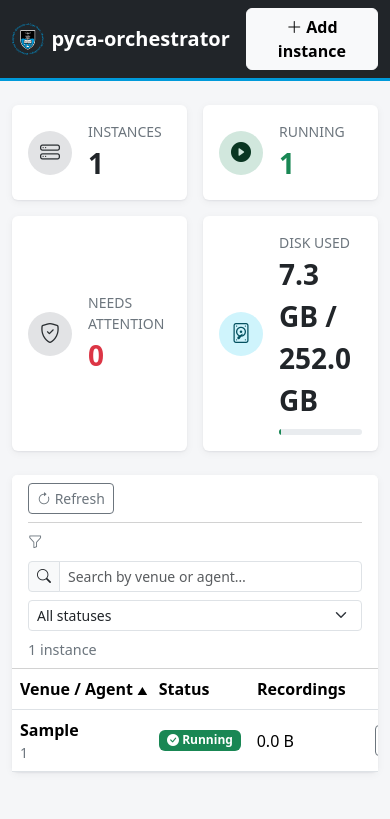
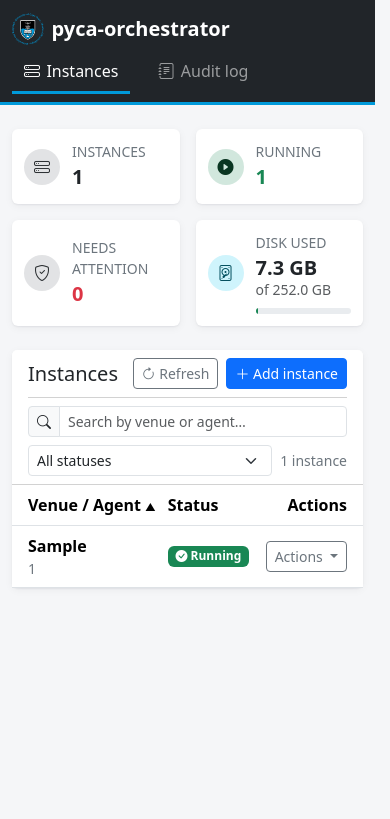
Before and after one commit to cilt-uct/docker-fallback-orchestrator, a FastAPI app: page / in a window 390 px wide. Shown: the top 819 px of the page. Run offline with FastAPI, Linux system fonts and the light colour scheme; tables that the repository leaves empty hold one stand-in row (values such as "Sample post"); some libraries are stand-ins or nearby versions.

Commit message:
Add an audit log page and multi-page navigation to the dashboard
- New page at /activity (templates/web/audit.html + static/audit.js) that
  browses GET /audit: filters kept in the URL, exact local times with a
  live "x ago", a 10s poll that prepends new events, and paging for older
  ones. Each instance row gains a "View history" link to it.
- The navbar is now a shared partial with Instances / Audit log links and
  is identical on both pages; Add instance moves into the Instances
  toolbar.
- Fix formatRelativeTime labelling units one step too small (2 minutes
  showed as "2 seconds ago"), which also affected the Instances "Updated"
  column. It moves to static/common.js with the other shared helpers.
- Static files are referenced through static_url(), which appends the
  file's mtime, so browsers pick up CSS/JS changes on a normal reload.
- Design sweep: matching toolbars and headings on both pages, table edge
  insets, phone-width layouts, one table header weight, consistent sizes
  for secondary text and code.
- Add a favicon: the shield cropped from the existing UCT logo asset.

Document the audit log in the README.

Co-Authored-By: Claude Opus 5.5 <noreply@anthropic.com>

```diff
--- a/static/app.js
+++ b/static/app.js
@@ -3,7 +3,9 @@
 /*
  * pyca-orchestrator dashboard
  *
- * Sections: config -> utilities -> API client -> state -> rendering
+ * Shared helpers (api, escapeHtml, formatRelativeTime) live in common.js.
+ *
+ * Sections: config -> utilities -> state -> rendering
  * (keyed diff against `rowElements`, so a 5s poll patches existing rows
  * instead of rebuilding the table and losing open dropdowns/focus/scroll)
  * -> event wiring (delegated) -> boot.
@@ -11,6 +13,8 @@
  * New instance field: add a data-field element to #row-template in
  * index.html, populate it in populateRow(). New row action: add a
  * data-action button to the dropdown menu plus a case in handleRowAction().
+ * (Plain links in the menu, like "View history", just get their href set in
+ * populateRow().)
  */
 
 // ---------------------------------------------------------------------
@@ -73,37 +77,6 @@ function formatBytes(bytes) {
   return `${value.toFixed(1)} ${units[i]}`;
 }
 
-function formatRelativeTime(isoString) {
-  if (!isoString) return "–";
-  const date = new Date(isoString.endsWith("Z") ? isoString : `${isoString}Z`);
-  if (Number.isNaN(date.getTime())) return "–";
-  const diffMs = Date.now() - date.getTime();
-  const diffSec = Math.round(diffMs / 1000);
-  const divisions = [
-    [60, "second"],
-    [60, "minute"],
-    [24, "hour"],
-    [30, "day"],
-    [12, "month"],
-    [Number.POSITIVE_INFINITY, "year"],
-  ];
-  let value = diffSec;
-  let unit = "second";
-  for (const [amount, nextUnit] of divisions) {
-    if (Math.abs(value) < amount) break;
-    value = Math.round(value / amount);
-    unit = nextUnit;
-  }
-  const rtf = new Intl.RelativeTimeFormat("en", { numeric: "auto" });
-  return rtf.format(-value, unit);
-}
-
-function escapeHtml(str) {
-  const div = document.createElement("div");
-  div.textContent = str ?? "";
-  return div.innerHTML;
-}
-
 function showToast(message, variant = "success") {
   const container = document.getElementById("toast-container");
   const toastEl = document.createElement("div");
@@ -159,30 +132,7 @@ function confirmAction({ title = "Confirm", body, confirmLabel = "Confirm", dang
 }
 
 // ---------------------------------------------------------------------
-// 3. API client
-// ---------------------------------------------------------------------
-
-async function api(path, options = {}) {
-  const res = await fetch(path, {
-    headers: { "Content-Type": "application/json" },
-    ...options,
-  });
-  if (!res.ok) {
-    let detail = res.statusText;
-    try {
-      const body = await res.json();
-      detail = body.detail || detail;
-    } catch {
-      // ignore non-JSON error bodies
-    }
-    throw new Error(detail);
-  }
-  if (res.status === 204) return null;
-  return res.json();
-}
-
-// ---------------------------------------------------------------------
-// 4. State
+// 3. State
 // ---------------------------------------------------------------------
 
 const state = {
@@ -198,7 +148,7 @@ const state = {
 const rowElements = new Map();
 
 // ---------------------------------------------------------------------
-// 5. Rendering
+// 4. Rendering
 // ---------------------------------------------------------------------
 
 function renderSummary(summary) {
@@ -215,7 +165,8 @@ function renderSummary(summary) {
   const diskStat = document.getElementById("stat-disk");
   const diskBar = document.getElementById("disk-progress");
   if (disk) {
-    diskStat.textContent = `${formatBytes(disk.used)} / ${formatBytes(disk.total)}`;
+    // Used is the headline; the total is context. One long "x / y" string wrapped onto three lines in a narrow card.
+    diskStat.innerHTML = `${escapeHtml(formatBytes(disk.used))} <span class="stat-sub">of ${escapeHtml(formatBytes(disk.total))}</span>`;
     const pct = disk.total ? Math.min(100, (disk.used / disk.total) * 100) : 0;
     diskBar.style.width = `${pct}%`;
     diskBar.className = `progress-bar ${pct > 90 ? "bg-danger" : pct > 75 ? "bg-warning" : "bg-success"}`;
@@ -323,6 +274,7 @@ function populateRow(tr, inst, bytes) {
   const canDelete = inst.status === "stopped" || inst.status === "error";
 
   const menu = tr.querySelector('[data-field="actions-menu"]');
+  menu.querySelector('[data-field="history-link"]').href = `/activity?venue=${encodeURIComponent(inst.venue)}`;
   menu.querySelector('[data-action="start"]').disabled = !canStart;
   menu.querySelector('[data-action="stop"]').disabled = !canStop;
   menu.querySelector('[data-action="restart"]').disabled = !canRestart;
@@ -516,7 +468,7 @@ function scheduleRefresh() {
 }
 
 // ---------------------------------------------------------------------
-// 6. Actions
+// 5. Actions
 // ---------------------------------------------------------------------
 
 async function doAction(id, action) {
@@ -641,7 +593,7 @@ async function createInstance(event) {
 }
 
 // ---------------------------------------------------------------------
-// 7. Boot / event wiring
+// 6. Boot / event wiring
 // ---------------------------------------------------------------------
 
 function initEvents() {
--- a/static/style.css
+++ b/static/style.css
@@ -1,6 +1,11 @@
 /* UCT brand blue: decorative/UI-indicator use only. ~3.16:1 against white clears the 3:1 non-text bar (focus rings, borders) but fails 4.5:1 for text, so never used for text or button fills. */
 :root {
   --uct-blue: #009ada;
+}
+
+/* Reserve the scrollbar's width so the layout doesn't shift sideways between a short page and a long one. */
+html {
+  scrollbar-gutter: stable;
 }
 
 body {
@@ -13,6 +18,60 @@ body {
 
 .navbar.bg-dark {
   border-bottom: 3px solid var(--uct-blue);
+}
+
+/* Primary navbar: on phones the page links drop to their own full-width row under the brand; from sm up everything sits on one line. */
+.app-navbar-inner {
+  display: flex;
+  flex-wrap: wrap;
+  align-items: center;
+  column-gap: 0.5rem;
+}
+
+.app-navbar .navbar-brand {
+  margin-right: auto !important;
+}
+
+.app-nav-links {
+  order: 3;
+  width: 100%;
+  gap: 1rem;
+}
+
+/* 44px-tall targets. Inactive links are 0.55-alpha white (about 6:1 on #212529); the active one is full white and underlined in UCT blue, so it is not signalled by colour alone. No weight change: bold would alter the link's width and shift its neighbour between pages. */
+.app-navbar .nav-link {
+  display: flex;
+  align-items: center;
+  gap: 0.4rem;
+  min-height: 2.75rem;
+  padding: 0.5rem 0.75rem;
+  border-bottom: 3px solid transparent;
+}
+
+.app-navbar .nav-link:hover {
+  color: #fff;
+}
+
+.app-navbar .nav-link.active {
+  color: #fff;
+  border-bottom-color: var(--uct-blue);
+}
+
+@media (min-width: 576px) {
+  .app-navbar-inner {
+    flex-wrap: nowrap;
+  }
+
+  .app-navbar .navbar-brand {
+    margin-right: 2rem !important;
+  }
+
+  .app-nav-links {
+    order: 0;
+    width: auto;
+    margin-right: auto;
+    gap: 1.5rem;
+  }
 }
 
 /* Placeholder mark (Wikipedia, not UCT's brand portal); height-only sizing makes swapping the asset later a one-line change. */
@@ -58,7 +117,8 @@ select:focus-visible,
 .toolbar-row-filters {
   border-top: 1px solid var(--bs-border-color-translucent);
   padding-top: 0.5rem;
-  font-size: 0.9em;
+  /* Same step as .small / .btn-sm / .form-select-sm, so the count sits on the type scale instead of at an odd 14.4px. */
+  font-size: 0.875rem;
 }
 
 .toolbar-search {
@@ -141,6 +201,14 @@ select:focus-visible,
 .stat-card .stat-value {
   font-size: 1.75rem;
   font-weight: 600;
+  white-space: nowrap;
+}
+
+.stat-card .stat-sub {
+  font-size: 0.875rem;
+  font-weight: 400;
+  color: var(--bs-secondary-color);
+  white-space: nowrap;
 }
 
 .stat-card.attention .stat-value {
@@ -166,7 +234,13 @@ select:focus-visible,
 
 /* ---- Table ---- */
 
-#instances-table thead th {
+/* One header weight everywhere: sortable headers are buttons at 600, while plain <th> defaulted to the browser's 700, so the same row mixed two weights. */
+.table > thead th {
+  font-weight: 600;
+}
+
+#instances-table thead th,
+#audit-table thead th {
   position: sticky;
   top: 0;
   background: var(--bs-card-bg, #fff);
@@ -174,8 +248,35 @@ select:focus-visible,
   white-space: nowrap;
 }
 
+/* Inset the outer columns to line up with the card header's 1rem padding, instead of sitting 0.5rem from the card edge. */
+#instances-table tr > :first-child,
+#audit-table tr > :first-child {
+  padding-left: 1rem;
+}
+
+#instances-table tr > :last-child,
+#audit-table tr > :last-child {
+  padding-right: 1rem;
+}
+
+/* Bootstrap has no responsive nowrap utility. Keeping dates and venue names on one line is right on desktop, but on a phone it forces horizontal scrolling. */
+@media (min-width: 768px) {
+  .text-md-nowrap {
+    white-space: nowrap;
+  }
+}
+
 th.sortable {
   padding: 0;
+}
+
+/* Sortable headers delegate their padding to the button (see .th-sort-btn), so the inset goes there too. */
+#instances-table tr > th.sortable:first-child {
+  padding-left: 0;
+}
+
+#instances-table tr > th.sortable:first-child .th-sort-btn {
+  padding-left: 1rem;
 }
 
 /* Matches Bootstrap's default cell padding (.5rem .5rem) so sortable headers line up with the td content below — th.sortable zeroes its own padding and delegates it entirely to this button. */
@@ -255,12 +356,14 @@ tr.row-new {
 }
 
 /* Neutral chip instead of Bootstrap's default pink <code> — reads as a copyable ID, not inline prose. */
-#details-body code {
+#details-body code,
+.audit-detail code {
   color: var(--bs-body-color);
   background: var(--bs-tertiary-bg, #f1f3f5);
   padding: 0.1em 0.4em;
   border-radius: 0.25rem;
-  font-size: 0.85em;
+  /* rem, not em: these sit in both 16px and 14px text, and em made the audit page's IDs a hard-to-read 11.9px. */
+  font-size: 0.8125rem;
 }
 
 #connection-banner {
@@ -272,13 +375,39 @@ tr.row-new {
 /* ---- Small screens ---- */
 
 @media (max-width: 575.98px) {
-  .stat-value {
-    font-size: 1.4rem;
+  .stat-card .stat-value {
+    font-size: 1.25rem;
   }
 
-  .toolbar-search,
-  .toolbar-filter {
+  /* Two cards per row leaves ~100px for text; tighter icon and padding stop "180.2 GB" breaking across lines. */
+  .stat-card .card-body {
+    gap: 0.75rem !important;
+    padding: 0.75rem;
+  }
+
+  .stat-card .stat-sub {
+    display: block;
+    margin-top: -0.25rem;
+  }
+
+  .stat-icon {
+    width: 2.25rem;
+    height: 2.25rem;
+    font-size: 1rem;
+  }
+
+  .toolbar-search {
     max-width: none;
     flex: 1 1 100%;
   }
+
+  /* Two selects per row instead of one each: four stacked full-width filters pushed the table off-screen. */
+  .toolbar-filter {
+    flex: 1 1 40%;
+  }
+
+  /* The lone funnel icon would otherwise take a row to itself once the search field goes full width. */
+  .toolbar-row-filters > .bi-funnel {
+    display: none;
+  }
 }
--- /dev/null
+++ b/templates/web/_favicon.html
@@ -0,0 +1,4 @@
+{#- Shared favicon links. SVG for browsers that take it, PNG fallbacks for the rest. -#}
+<link rel="icon" type="image/svg+xml" href="{{ static_url('img/favicon.svg') }}">
+<link rel="icon" type="image/png" sizes="32x32" href="{{ static_url('img/favicon-32.png') }}">
+<link rel="apple-touch-icon" href="{{ static_url('img/apple-touch-icon.png') }}">
--- /dev/null
+++ b/templates/web/_navbar.html
@@ -0,0 +1,22 @@
+{#- Shared primary navigation. Include with `active` set to "instances" or "audit". Navigation only: page-specific actions (e.g. Add instance) live in the page, so the bar is identical everywhere. -#}
+<nav class="navbar navbar-dark bg-dark mb-4 app-navbar" aria-label="Primary">
+  <div class="container-fluid app-navbar-inner">
+    <a class="navbar-brand d-flex align-items-center gap-2 me-0" href="/">
+      <img src="{{ static_url('img/uct-logo.svg') }}" alt="University of Cape Town" class="uct-logo">
+      <span>pyca&#8209;orchestrator</span>
+    </a>
+
+    <ul class="navbar-nav flex-row app-nav-links">
+      <li class="nav-item">
+        <a class="nav-link{% if active == 'instances' %} active{% endif %}" href="/"{% if active == 'instances' %} aria-current="page"{% endif %}>
+          <i class="bi bi-hdd-stack" aria-hidden="true"></i> Instances
+        </a>
+      </li>
+      <li class="nav-item">
+        <a class="nav-link{% if active == 'audit' %} active{% endif %}" href="/activity"{% if active == 'audit' %} aria-current="page"{% endif %}>
+          <i class="bi bi-journal-text" aria-hidden="true"></i> Audit log
+        </a>
+      </li>
+    </ul>
+  </div>
+</nav>
--- a/templates/web/index.html
+++ b/templates/web/index.html
@@ -3,26 +3,16 @@
 <head>
   <meta charset="utf-8">
   <meta name="viewport" content="width=device-width, initial-scale=1">
-  <title>pyca-orchestrator</title>
+  <title>Instances &middot; pyca-orchestrator</title>
+  {% include "_favicon.html" %}
   <link href="https://cdn.jsdelivr.net/npm/bootstrap@5.3.3/dist/css/bootstrap.min.css" rel="stylesheet">
   <link href="https://cdn.jsdelivr.net/npm/bootstrap-icons@1.11.3/font/bootstrap-icons.min.css" rel="stylesheet">
-  <link href="/static/style.css" rel="stylesheet">
+  <link href="{{ static_url('style.css') }}" rel="stylesheet">
 </head>
 <body>
   <a class="visually-hidden-focusable skip-link" href="#main-content">Skip to main content</a>
 
-  <nav class="navbar navbar-expand navbar-dark bg-dark mb-4" aria-label="Primary">
-    <div class="container-fluid d-flex align-items-center justify-content-between">
-      <span class="navbar-brand d-flex align-items-center gap-2 mb-0">
-        <img src="/static/img/uct-logo.svg" alt="University of Cape Town" class="uct-logo">
-        <span>pyca&#8209;orchestrator</span>
-      </span>
-
-      <button type="button" class="btn btn-light fw-semibold" data-bs-toggle="modal" data-bs-target="#create-modal">
-        <i class="bi bi-plus-lg" aria-hidden="true"></i> Add instance
-      </button>
-    </div>
-  </nav>
+  {% with active="instances" %}{% include "_navbar.html" %}{% endwith %}
 
   <main id="main-content" class="container-fluid pb-5">
     <div id="connection-banner" class="alert alert-warning d-none" role="alert"></div>
@@ -79,15 +69,23 @@
 
     <div class="card">
       <div class="card-header bg-body toolbar">
-        <!-- Freshness only; total count already lives in the Instances stat card above. -->
+        <!-- Title row mirrors the audit page: h1 left, actions right. Freshness sits beside the title; total count already lives in the Instances stat card above. -->
         <div class="d-flex flex-wrap align-items-center justify-content-between gap-2 toolbar-row">
+          <div class="d-flex flex-wrap align-items-baseline column-gap-3">
+            <h1 class="h5 mb-0">Instances</h1>
             <span id="last-updated" class="text-secondary small d-none d-sm-inline">
               <i class="bi bi-clock-history" aria-hidden="true"></i>
               <span id="last-updated-text"></span>
             </span>
+          </div>
+          <div class="d-flex align-items-center gap-2 ms-auto">
             <button id="refresh-btn" type="button" class="btn btn-outline-secondary btn-sm">
               <i class="bi bi-arrow-clockwise refresh-icon" aria-hidden="true"></i> Refresh
             </button>
+            <button type="button" class="btn btn-primary btn-sm" data-bs-toggle="modal" data-bs-target="#create-modal">
+              <i class="bi bi-plus-lg" aria-hidden="true"></i> Add instance
+            </button>
+          </div>
         </div>
         <!-- Deliberately quieter than the row above. Count = matches vs. total, not the stat card's total. -->
         <div class="d-flex flex-wrap align-items-center gap-2 toolbar-row toolbar-row-filters">
@@ -132,7 +130,7 @@
                 </th>
                 <th scope="col" class="d-none d-lg-table-cell">UI Port</th>
                 <th scope="col" class="d-none d-xl-table-cell">RTSP Source</th>
-                <th scope="col" data-sort-key="recordings" class="sortable">
+                <th scope="col" data-sort-key="recordings" class="sortable d-none d-sm-table-cell">
                   <button type="button" class="th-sort-btn">Recordings<span class="sort-indicator" aria-hidden="true"></span></button>
                 </th>
                 <th scope="col" class="d-none d-md-table-cell">Updated</th>
@@ -179,7 +177,7 @@
       </td>
       <td class="d-none d-lg-table-cell" data-field="ui_port"></td>
       <td class="d-none d-xl-table-cell text-break small" data-field="rtsp_source"></td>
-      <td data-field="recordings"></td>
+      <td class="d-none d-sm-table-cell" data-field="recordings"></td>
       <td class="d-none d-md-table-cell text-secondary small" data-field="updated_at"></td>
       <td class="text-end text-nowrap">
         <div class="dropdown">
@@ -197,6 +195,7 @@
             <li><button type="button" class="dropdown-item" data-action="stop"><i class="bi bi-stop-fill me-2" aria-hidden="true"></i>Stop</button></li>
             <li><button type="button" class="dropdown-item" data-action="restart"><i class="bi bi-arrow-repeat me-2" aria-hidden="true"></i>Restart</button></li>
             <li><button type="button" class="dropdown-item" data-action="details"><i class="bi bi-info-circle me-2" aria-hidden="true"></i>View details</button></li>
+            <li><a class="dropdown-item" data-field="history-link" href="/activity"><i class="bi bi-clock-history me-2" aria-hidden="true"></i>View history</a></li>
             <li><hr class="dropdown-divider"></li>
             <li><button type="button" class="dropdown-item text-danger" data-action="delete"><i class="bi bi-trash3 me-2" aria-hidden="true"></i>Delete&hellip;</button></li>
           </ul>
@@ -284,6 +283,7 @@
   <div id="toast-container" class="toast-container position-fixed bottom-0 end-0 p-3"></div>
 
   <script src="https://cdn.jsdelivr.net/npm/bootstrap@5.3.3/dist/js/bootstrap.bundle.min.js"></script>
-  <script src="/static/app.js"></script>
+  <script src="{{ static_url('common.js') }}"></script>
+  <script src="{{ static_url('app.js') }}"></script>
 </body>
 </html>
```
Also changed, not shown: app/routers/web.py (+17 -1 lines), static/audit.js (added, +250 -0 lines), static/common.js (added, +60 -0 lines), templates/web/audit.html (added, +90 -0 lines), tests/test_audit.py (+12 -0 lines), README.md, static/img/apple-touch-icon.png (added), static/img/favicon-32.png (added), static/img/favicon.svg (added). Lines whose indentation alone changed are shown as unchanged.
